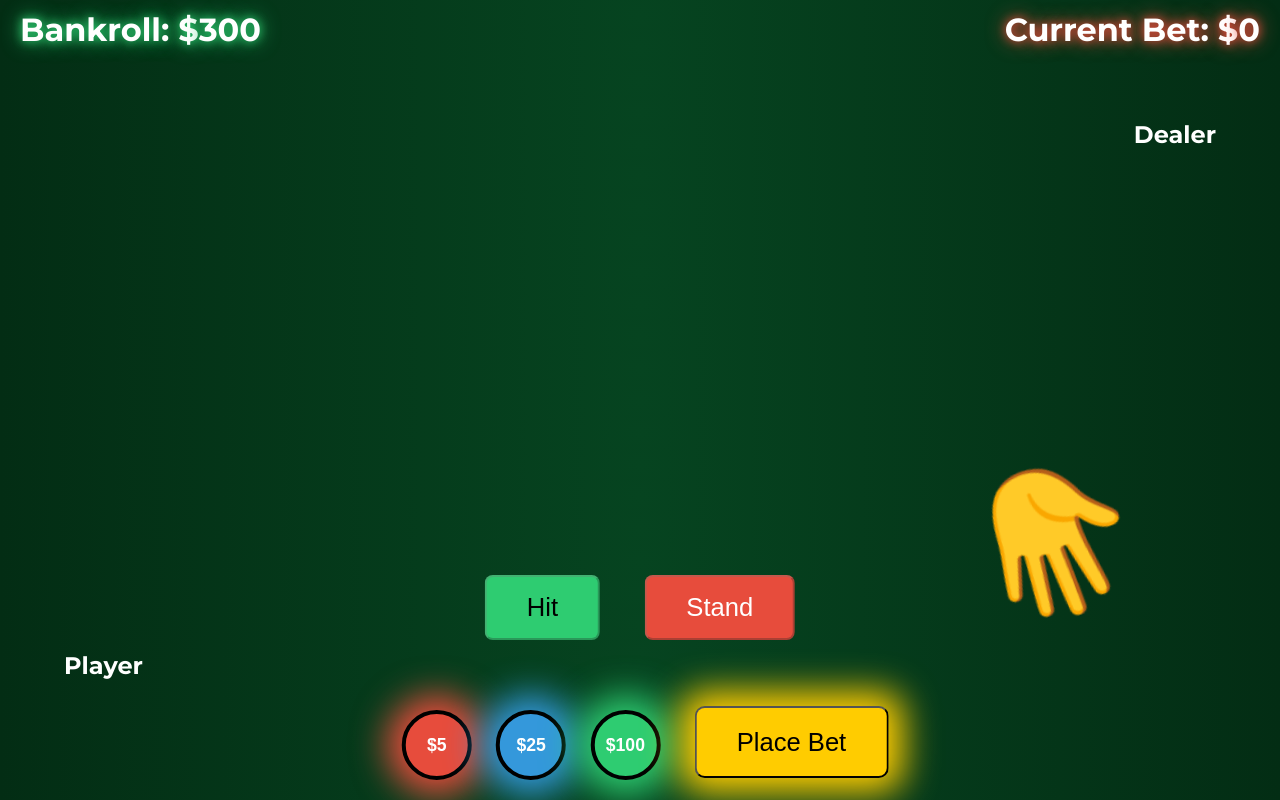
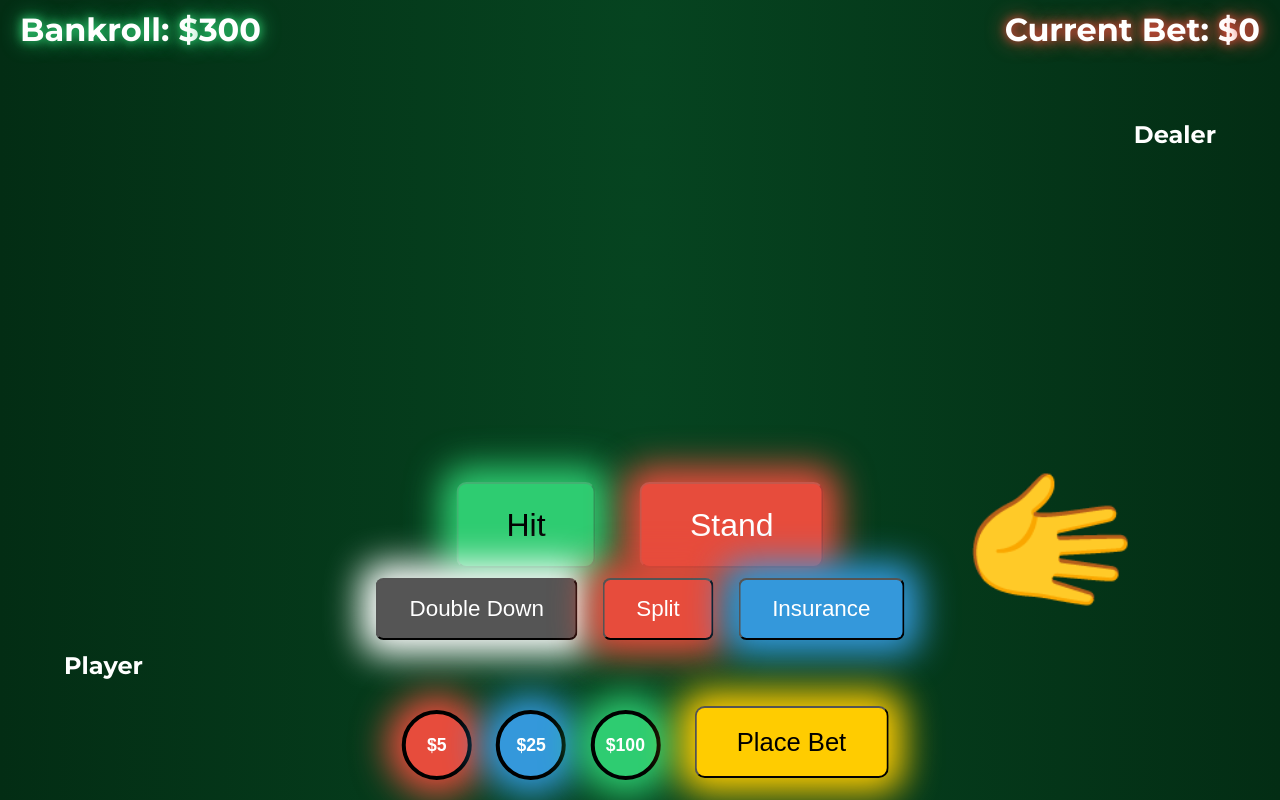
Before and after one commit to DonPaella/blackjack, a website: page index.html in a window 1280 px wide. Drawn offline with Linux system fonts and the light colour scheme.

Commit message:
hahsdhahd

```diff
--- a/index.html
+++ b/index.html
@@ -48,9 +48,9 @@
         <button id="stand-btn" class="btn-stand">Stand</button>
       </div>
       <div class="row">
-        <button id="double-btn" class="hidden">Double Down</button>
-        <button id="split-btn" class="hidden">Split</button>
-        <button id="insurance-btn" class="hidden">Insurance</button>
+        <button id="double-btn">Double Down</button>
+        <button id="split-btn">Split</button>
+        <button id="insurance-btn">Insurance</button>
       </div>
     </div>
 
--- a/script.js
+++ b/script.js
@@ -320,8 +320,6 @@ chipButtons.forEach(btn => {
     const value = parseInt(btn.dataset.value);
     const color = btn.dataset.color;
     if (bankroll >= value && !gameInProgress) {
-      // For $5 and $25 chips, spawn that many $1 tokens in their color
-      // For $100 chip, spawn 100 green tokens
       let count = value;
       for (let i = 0; i < count; i++) {
         spawnToken(1, color, btn, betEl, () => {
@@ -400,7 +398,6 @@ function updateControls() {
   hitBtn.disabled = !inPlay;
   standBtn.disabled = !inPlay;
 
-  // Double available only on first two cards, sufficient bankroll, no prior action
   if (
     inPlay &&
     playerHands[currentHandIndex]?.length === 2 &&
@@ -412,7 +409,6 @@ function updateControls() {
     doubleBtn.classList.add('hidden');
   }
 
-  // Split available: exactly two cards of same value, sufficient bankroll
   const hand = playerHands[currentHandIndex] || [];
   if (
     inPlay &&
@@ -425,7 +421,6 @@ function updateControls() {
     splitBtn.classList.add('hidden');
   }
 
-  // Insurance available only if dealer up-card is Ace and you can afford it
   if (
     inPlay &&
     dealerHand[1]?.value === 'A' &&
@@ -437,7 +432,6 @@ function updateControls() {
     insuranceBtn.classList.add('hidden');
   }
 
-  // Dim chips if unaffordable
   chipButtons.forEach(btn => {
     const value = parseInt(btn.dataset.value, 10);
     if (bankroll < value || gameInProgress) {
--- a/style.css
+++ b/style.css
@@ -122,30 +122,33 @@ body {
 }
 
 #hit-btn {
-  font-size: 1.6rem;
-  padding: 1rem 2.5rem;
+  font-size: 2rem;
+  padding: 1.4rem 3rem;
   margin: 0 20px;
   background: #2ecc71; /* green */
   color: #000;
-  border-radius: 8px;
+  border-radius: 10px;
   cursor: pointer;
+  animation: pulseGreen 2s infinite;
 }
 
 #stand-btn {
-  font-size: 1.6rem;
-  padding: 1rem 2.5rem;
+  font-size: 2rem;
+  padding: 1.4rem 3rem;
   margin: 0 20px;
   background: #e74c3c; /* red */
   color: #fff;
-  border-radius: 8px;
+  border-radius: 10px;
   cursor: pointer;
+  animation: pulseRed 2s infinite;
 }
 
 #double-btn, #split-btn, #insurance-btn {
-  font-size: 1.2rem;
-  padding: 0.8rem 1.8rem;
-  border-radius: 6px;
+  font-size: 1.4rem;
+  padding: 1rem 2rem;
+  border-radius: 8px;
   cursor: pointer;
+  margin: 0 10px;
 }
 
 #double-btn {
@@ -168,10 +171,6 @@ body {
 
 #controls button:hover {
   transform: scale(1.05);
-}
-
-.hidden {
-  display: none !important;
 }
 
 /* ---------- CARDS ---------- */
@@ -290,7 +289,7 @@ body {
 .player-hand-visual .hand-emoji {
   font-size: 140px;
   display: inline-block;
-  transform: rotateX(180deg) rotateZ(20deg);
+  transform: scaleX(-1) rotateZ(-90deg); /* flip horizontally, thumb left, face up */
 }
 
 /* ---------- HAND ANIMATIONS ---------- */
@@ -302,17 +301,17 @@ body {
 }
 
 @keyframes handTap {
-  0% { transform: translateY(0) scale(1); }
-  25% { transform: translateY(-20px) scale(1.05); }
-  50% { transform: translateY(0) scale(1); }
-  75% { transform: translateY(-20px) scale(1.05); }
-  100% { transform: translateY(0) scale(1); }
+  0% { transform: scaleX(-1) rotateZ(-90deg) translateY(0) scale(1); }
+  25% { transform: scaleX(-1) rotateZ(-90deg) translateY(-20px) scale(1.05); }
+  50% { transform: scaleX(-1) rotateZ(-90deg) translateY(0) scale(1); }
+  75% { transform: scaleX(-1) rotateZ(-90deg) translateY(-20px) scale(1.05); }
+  100% { transform: scaleX(-1) rotateZ(-90deg) translateY(0) scale(1); }
 }
 
 @keyframes handWave {
-  0% { transform: rotateZ(20deg); }
-  25% { transform: rotateZ(35deg); }
-  50% { transform: rotateZ(5deg); }
-  75% { transform: rotateZ(35deg); }
-  100% { transform: rotateZ(20deg); }
+  0% { transform: scaleX(-1) rotateZ(-90deg); }
+  25% { transform: scaleX(-1) rotateZ(-75deg); }
+  50% { transform: scaleX(-1) rotateZ(-105deg); }
+  75% { transform: scaleX(-1) rotateZ(-75deg); }
+  100% { transform: scaleX(-1) rotateZ(-90deg); }
 }
```
